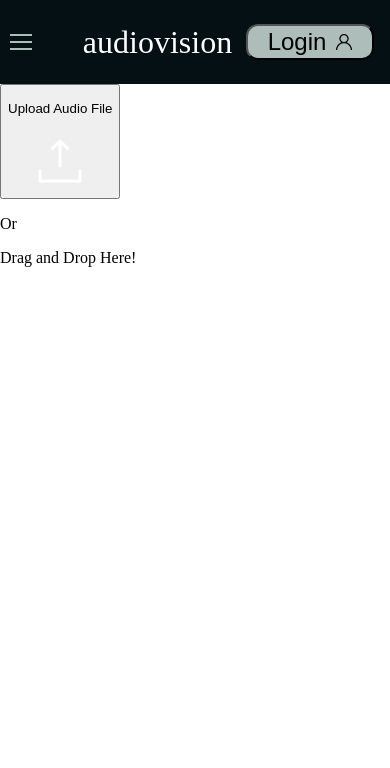
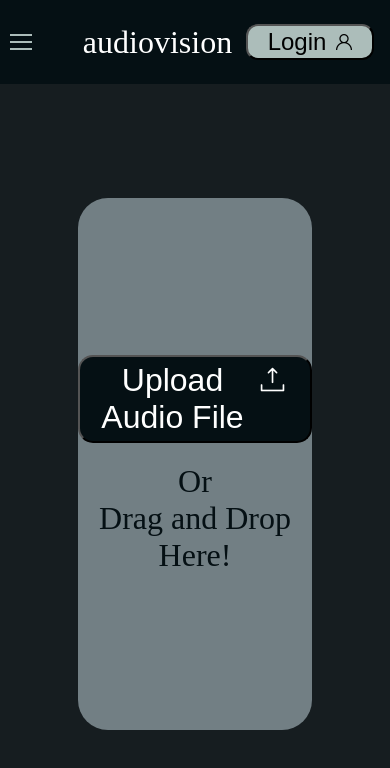
Before and after one commit to poke8014/CS161, a React (Create React App) app in the folder dev/client/: page / in a window 390 px wide. Shown: the top 768 px of the page. Built offline with nearby package versions, Linux system fonts and the light colour scheme.

Commit message:
Updated the css for the content container
this updated css handles the upload box and the responsiveness with the Menu

```diff
--- a/dev/client/src/pages/UploadPage/UploadPage.css
+++ b/dev/client/src/pages/UploadPage/UploadPage.css
@@ -1,8 +1,60 @@
 .upload-page{
     margin: 0;
     padding: 0;
-    width: 100vw;
-    height: 100vh;
+    height: 100%;
     display: flex;
     flex-direction: column;
 }
+
+.content{
+    display: flex;
+    flex-direction: row;
+    flex: 1 1 auto;
+    background-color: #161D20;
+}
+
+.upload-box{
+    display: flex;
+    margin: auto;
+    width: 60%;
+    height: 70%;
+    border-radius: 30px;
+    background-color: #727F84;
+}
+
+.upload-options{
+    margin: auto;
+    text-align: center;
+}
+
+.upload-audio-button{
+    display: flex;
+    vertical-align: middle;
+    width: fit-content;
+    height: auto;
+    border-radius: 15px;
+    background-color: #051014;
+    color: white;
+    font-size: 2rem;
+    padding: 5px 20px;
+}
+
+.upload-audio-button p{
+    margin: 0;
+}
+
+.upload-icon{
+    margin-left: 10px;
+    width: 35px;
+    height: auto;
+}
+
+.drag-drop-area{
+    margin-top: 20px;
+}
+
+.drag-drop-area p{
+    color: #051014;
+    font-size: 2rem;
+    margin: 0;
+}
```
